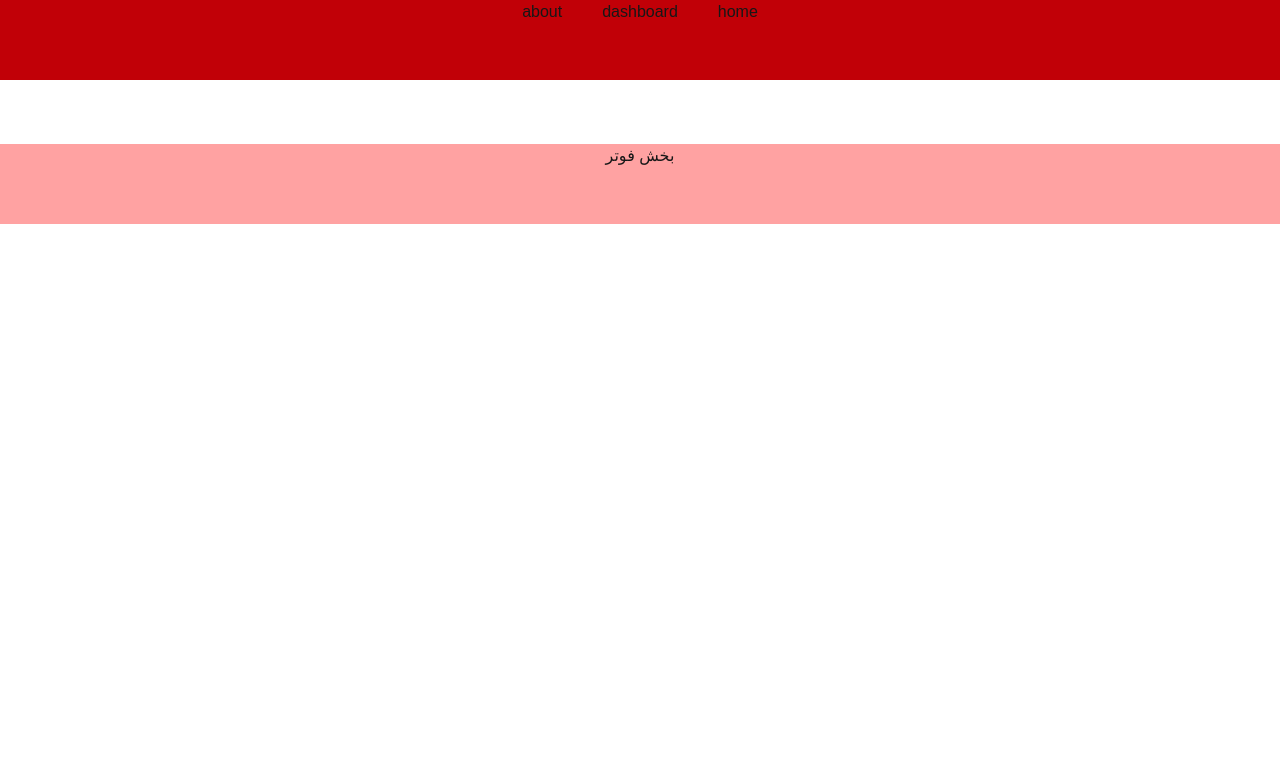
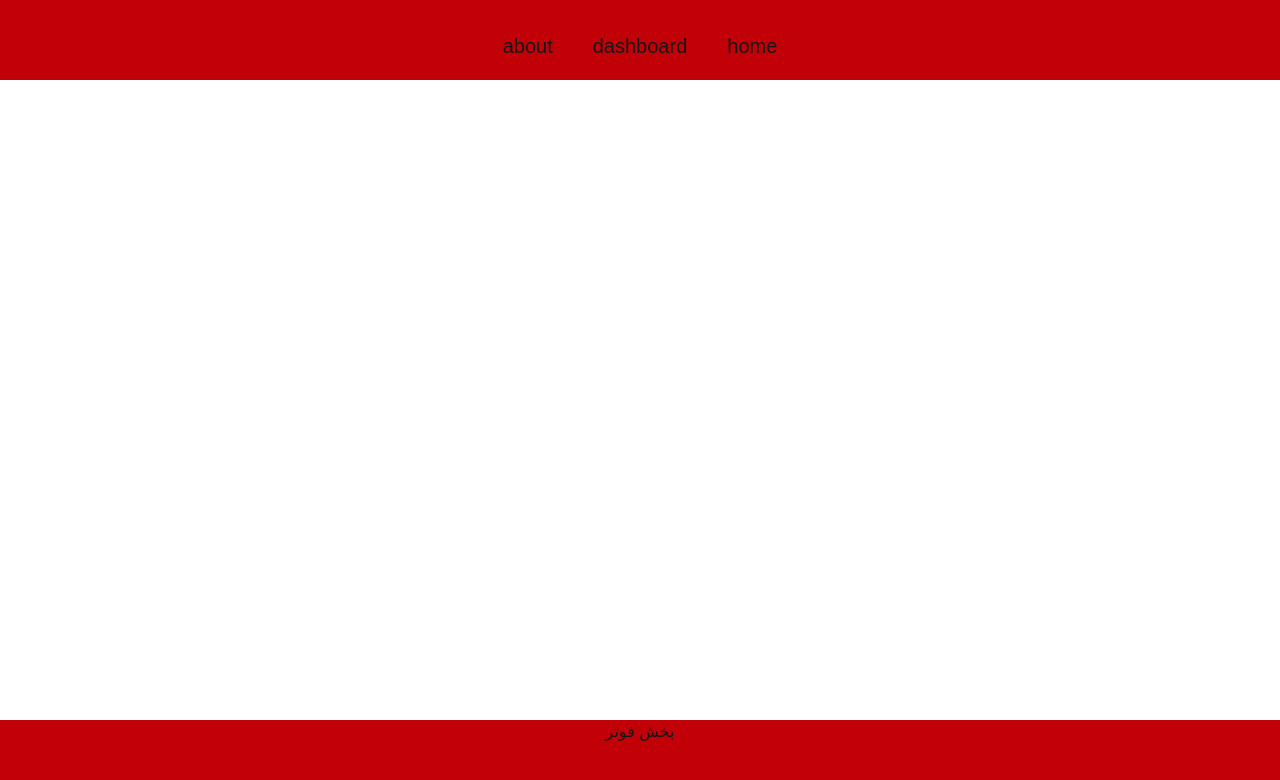
Before and after one commit to Esmailkhakzad/next-test, a Next.js app: page / in a window 1280 px wide. Shown: the top 780 px of the page. Built offline with nearby package versions, Linux system fonts and the light colour scheme.

Commit message:
Changing layout sections

```diff
--- a/src/app/dashboard/layout.tsx
+++ b/src/app/dashboard/layout.tsx
@@ -10,7 +10,7 @@ const Dashboardlayout: FC<Ichildren> = ({ children, news, corsrs }) => {
   return (
     <>
       <div className='flex p-8'>
-        <aside className='w-52  '>
+        <aside className='w-40  '>
           <ul className='underline '>
             <li>
               <Link href={'/dashboard'}>dashboar</Link>
--- a/src/app/layout.tsx
+++ b/src/app/layout.tsx
@@ -1,49 +1,58 @@
-import type { Metadata } from "next";
-import { Geist, Geist_Mono } from "next/font/google";
-import "./globals.css";
-import Link from "next/link";
+import type { Metadata } from 'next'
+import { Geist, Geist_Mono } from 'next/font/google'
+import './globals.css'
+import Link from 'next/link'
 
 const geistSans = Geist({
-  variable: "--font-geist-sans",
-  subsets: ["latin"],
-});
+  variable: '--font-geist-sans',
+  subsets: ['latin']
+})
 
 const geistMono = Geist_Mono({
-  variable: "--font-geist-mono",
-  subsets: ["latin"],
-});
+  variable: '--font-geist-mono',
+  subsets: ['latin']
+})
 
 export const metadata: Metadata = {
-  title: "Create Next App",
-  description: "Generated by create next app",
-};
+  title: 'Create Next App',
+  description: 'Generated by create next app'
+}
 
-export default function RootLayout({
-  children,
+export default function RootLayout ({
+  children
 }: Readonly<{
-  children: React.ReactNode;
+  children: React.ReactNode
 }>) {
   return (
-    <html lang="en">
+    <html lang='en'>
       <body
         className={`${geistSans.variable} ${geistMono.variable} antialiased`}
       >
-        <header className="w-full h-20 text-center   bg-red-700">
-           <ul className='flex justify-center gap-10'>
-           <li>
-              <Link href={'/about'}>about</Link>
-            </li>
-             <li>
-               <Link href={'/dashboard'}> dashboard</Link>
+        <header className='w-full h-20 text-center   bg-red-700'>
+          <ul className='flex justify-center gap-10 pt-8  '>
+            <li>
+              <Link href={'/about'} className='text-xl hover:text-black'>
+                about
+              </Link>
             </li>
             <li>
-              <Link href={'/'}>home</Link>
+              <Link href={'/dashboard'} className='text-xl hover:text-black'>
+                {' '}
+                dashboard
+              </Link>
+            </li>
+            <li>
+              <Link href={'/'} className='text-xl hover:text-black'>
+                home
+              </Link>
             </li>
           </ul>
         </header>
         {children}
-        <footer className="w-full h-20 text-center bg-red-300">بخش فوتر </footer>
+        <footer className='w-full h-20 text-center bg-red-700 fixed bottom-0'>
+          بخش فوتر
+        </footer>
       </body>
     </html>
-  );
+  )
 }
--- a/src/app/page.tsx
+++ b/src/app/page.tsx
@@ -1,14 +1,9 @@
-import Link from 'next/link'
 
 export default function Home () {
   return (
-    <div className='font-sans  items-center justify-items-center  p-8   '>
-      <main className='flex flex-col gap-[32px] row-start-2 items-center sm:items-start'>
-        <div className='flex gap-4 items-center flex-col sm:flex-row'>
+    <div className='font-sans'>
+      <div className='w-full h-[300px]'></div>
 
-
-        </div>
-      </main>
     </div>
   )
 }
```
